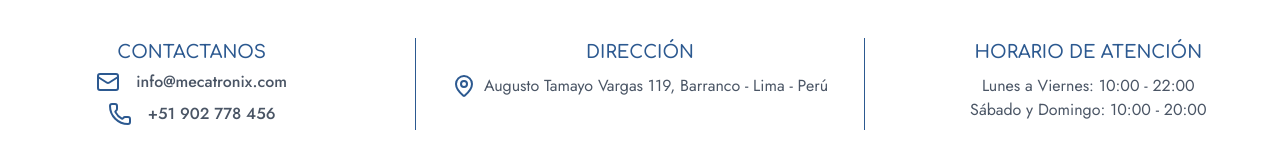
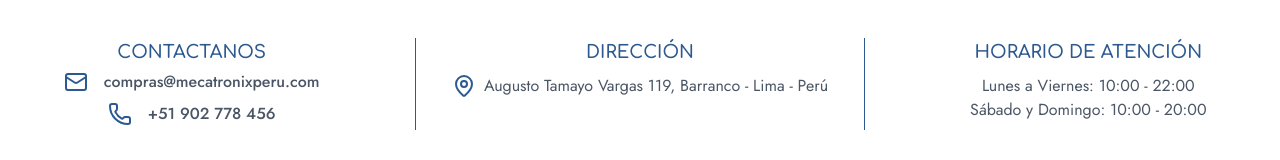
Before and after one commit to MiguelRequenaR/mecatronix-web, a React (Vite) app: page / in a window 1280 px wide. Shown: the part 2965-3125 px from the top of the page. Built offline with nearby package versions, Linux system fonts and the light colour scheme.

Commit message:
feat: Cambio de correo en la web.

```diff
--- a/src/components/Fotter.tsx
+++ b/src/components/Fotter.tsx
@@ -15,17 +15,18 @@
           <div className="flex flex-col items-center flex-1 gap-1">
             <h3 className="text-primary text-sm md:text-lg font-semibold uppercase">Contactanos</h3>
             <a
-              href="mailto:info@mecatronix.com"
+              href="mailto:compras@mecatronixperu.com
+"
               className="
                   flex items-center gap-4 group cursor-pointer pb-1 relative w-fit
                   text-gray-600 transition-colors duration-200 font-medium
                   hover:text-primary
                 "
-              aria-label="Enviar correo a info@mecatronix.com"
+              aria-label="Enviar correo a compras@mecatronixperu.com"
             >
               <Mail className="w-6 h-6 text-primary" />
               <span className="relative text-sm md:text-base z-10">
-                info@mecatronix.com
+                compras@mecatronixperu.com
               </span>
               <span
                 className="
--- a/src/components/contact/ContactSectionPage.tsx
+++ b/src/components/contact/ContactSectionPage.tsx
@@ -14,17 +14,17 @@
             </p>
             <div className="flex flex-col gap-3 pt-2">
               <a
-                href="mailto:info@mecatronix.com"
+                href="mailto:compras@mecatronixperu.com"
                 className="
                   flex items-center gap-4 group cursor-pointer pb-1 relative w-fit
                   text-gray-600 transition-colors duration-200 font-medium
                   hover:text-primary
                 "
-                aria-label="Enviar correo a info@mecatronix.com"
+                aria-label="Enviar correo a compras@mecatronixperu.com"
               >
                 <Mail className="w-6 h-6 text-primary" />
                 <span className="relative z-10 text-sm md:text-base">
-                  info@mecatronix.com
+                  compras@mecatronixperu.com
                 </span>
                 <span
                   className="
```
